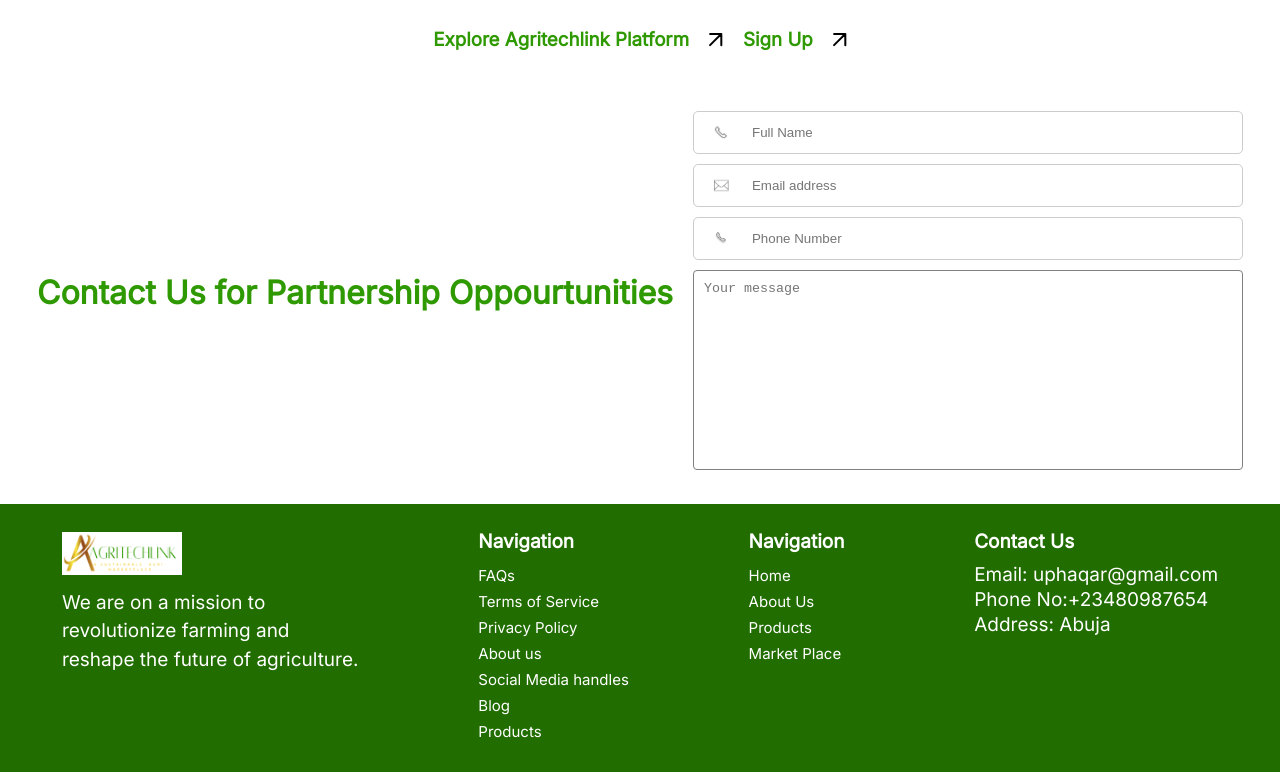
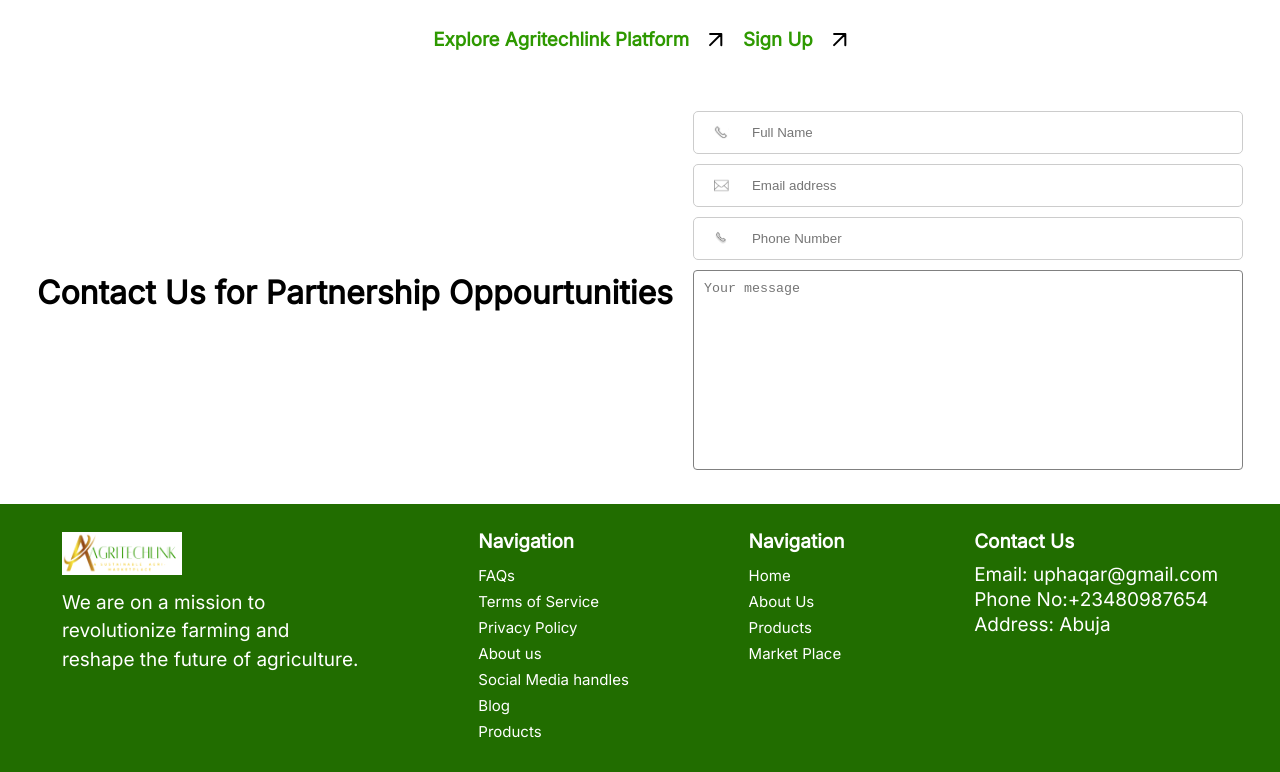
Before and after one commit to Ahnob/agritechcapstonereact, a React (Vite) app: page /Aboutus in a window 1280 px wide. Shown: the part 5553-6325 px from the top of the page. Built offline with nearby package versions, Linux system fonts and the light colour scheme.

Commit message:
added more content to  the contact section to the about us page

```diff
--- a/src/components/Aboutus/AboutUs.jsx
+++ b/src/components/Aboutus/AboutUs.jsx
@@ -292,9 +292,7 @@
         </div>
       </div>
       <div className="last-container">
-        <div>
-          <h1>Contact Us for Partnership Oppourtunities</h1>
-        </div>
+        <h1 className="last-container-h1"> Contact Us for Partnership Oppourtunities</h1>
         <div>
           <div className="input-box">
             <img src={human_icon} alt="human_icon" />
--- a/src/components/Aboutus/Aboutus.css
+++ b/src/components/Aboutus/Aboutus.css
@@ -336,6 +336,7 @@
 
 .last-container {
   display: flex;
+  flex-direction: column;
   align-items: center;
   justify-content: center;
   gap: 20px;
@@ -359,6 +360,10 @@
   border: 1px solid gray;
   border-radius: 4px;
   resize: none;
+}
+
+.last-container-h1 {
+  color: #000;
 }
 
 @media screen and (min-width: 1025px) {
@@ -406,4 +411,8 @@
     grid-template-columns: repeat(3, 2fr);
     gap: 20px;
   }
+
+  .last-container {
+    flex-direction: row;
+  }
 }
```
